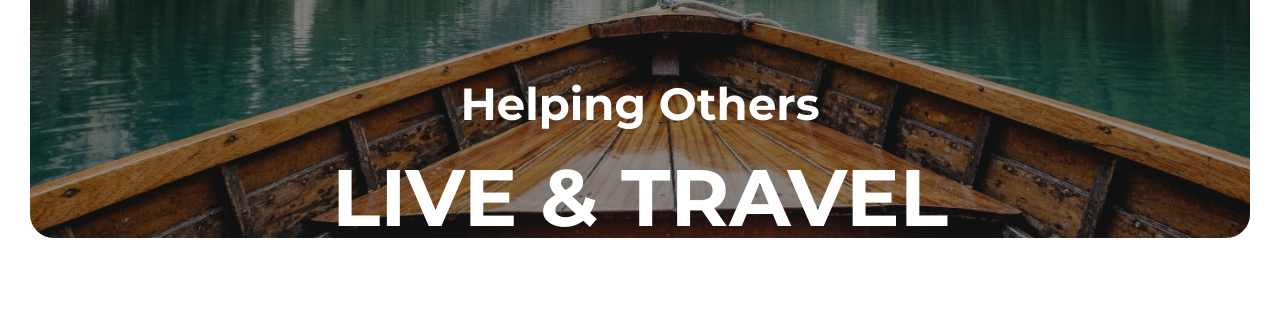
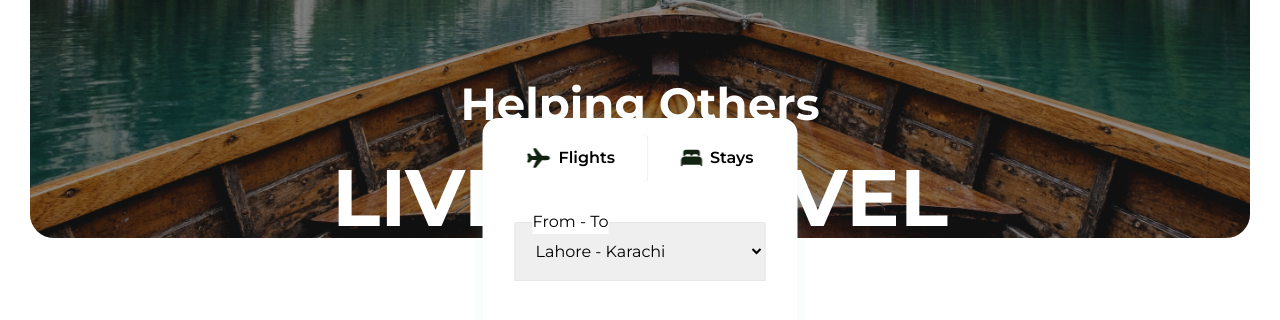
Before and after one commit to Kiguradze/travel-agency, a React (Vite) app: page / in a window 1280 px wide. Shown: the part 392-712 px from the top of the page. Built offline with nearby package versions, Linux system fonts and the light colour scheme.

Commit message:
add reservation form

```diff
--- a/src/Pages/HomePage/Header.jsx
+++ b/src/Pages/HomePage/Header.jsx
@@ -1,22 +1,24 @@
 import React from "react";
 import Nav from "../../components/Nav";
 import backgroundImage from "../../assets/homeBackgroundImage.jpg";
+import Reservation from "../../components/Reservation";
 
 const Header = () => {
   return (
     <header
-      className="max-w-[1440px] mx-auto bg-cover bg-[center_-80px] bg-no-repeat h-[600px] relative rounded-[24px] overflow-hidden"
+      className="max-w-[1440px] mx-auto bg-cover bg-[center_-80px] bg-no-repeat h-[600px] relative rounded-[24px] "
       style={{ backgroundImage: `url(${backgroundImage})` }}
     >
-      <div className="w-full h-full bg-black/40">
+      <div className="w-full h-full bg-black/40 rounded-[24px] ">
         <Nav />
-        <div className="my-[84px] items-center text-white text-center">
+        <div className="my-[84px] items-center text-white text-center relative">
           <h2 className="text-[45px] font-[700]">Helping Others</h2>
           <h1 className="text-[80px] font-[700] uppercase">Live & Travel</h1>
           <h4 className="text-[20px] font-[500]">
             Special offers to suit your plan
           </h4>
         </div>
+        <Reservation />
       </div>
     </header>
   );
--- /dev/null
+++ b/src/components/Reservation.jsx
@@ -0,0 +1,31 @@
+import React from "react";
+import airplane from "../assets/airplane black.png";
+import bed from "../assets/icon_bed black.png";
+import ReservationForm from "./ReservationForm";
+
+const Reservation = () => {
+  return (
+    <div className="mx-w-[1232px] min-h-[280px] pt-[16px] px-[32px] pb-[32px]  absolute bottom-[-50%] left-1/2 translate-x-[-50%] translate-y-[-50%]  rounded-[16px] bg-white shadow-[0_4px_16px_0_rgba(141,_211,_187,_0.15)]  ">
+      <div className="flex items-center justify-between ">
+        <a
+          href="#"
+          className="py-[12px] pr-[32px] pl-[12px] flex items-center gap-x-[8px] text-[16px] font-[600] text-#112211 hover:bg-gray-200 duration-200 border-r-[1px] rounded-md border-#D7E2EE"
+        >
+          <img src={airplane} alt="" />
+          <span>Flights</span>
+        </a>
+        <a
+          href="#"
+          className="py-[12px] pl-[32px] pr-[12px] flex items-center gap-x-[8px] text-[16px] font-[600] text-#112211 hover:bg-gray-200 duration-200 rounded-md"
+        >
+          <img src={bed} alt="" />
+          <span>Stays</span>
+        </a>
+      </div>
+
+      <ReservationForm />
+    </div>
+  );
+};
+
+export default Reservation;
--- /dev/null
+++ b/src/components/ReservationForm.jsx
@@ -0,0 +1,33 @@
+import React from "react";
+
+const ReservationForm = () => {
+  return (
+    <form className="my-[40px]">
+      <div className="flex flex-col">
+        <label
+          htmlFor="destination"
+          className="absolute top-[92px] left-[50px] bg-white z-10"
+        >
+          From - To
+        </label>
+        <select
+          name="destination"
+          id="destination"
+          className="py-[18px] pl-[16px] border-[1px] border-#79747E relative"
+        >
+          <option className="py-[18px]" value="lahore-karachi">
+            Lahore - Karachi
+          </option>
+          <option className="py-[18px]" value="lahore-karachi">
+            Tbilisi - Tokyo
+          </option>
+          <option className="py-[18px]" value="lahore-karachi">
+            Kutaisi - Amsterdam
+          </option>
+        </select>
+      </div>
+    </form>
+  );
+};
+
+export default ReservationForm;
```
Also changed, not shown: src/assets/airplane black.png (added), src/assets/icon_bed black.png (added).
